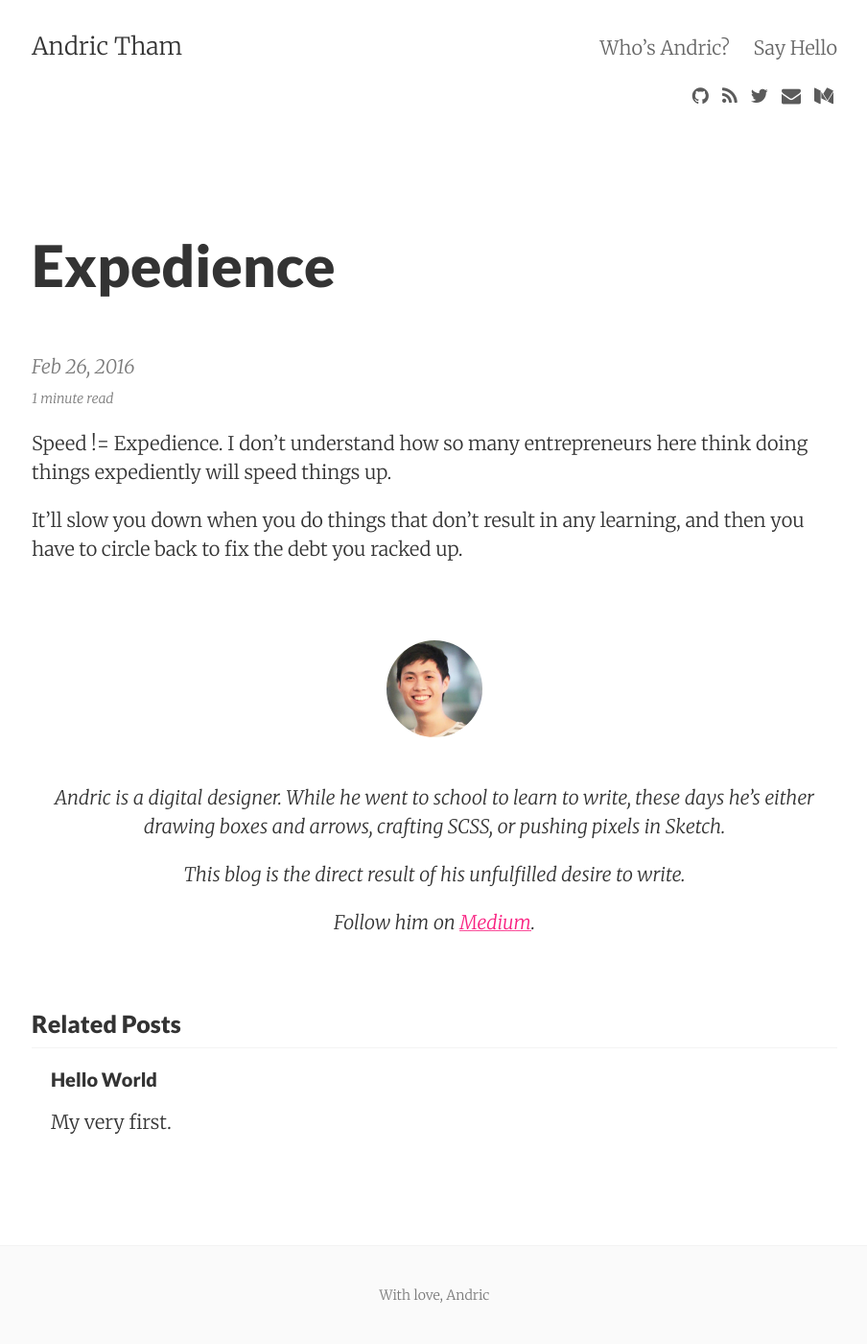
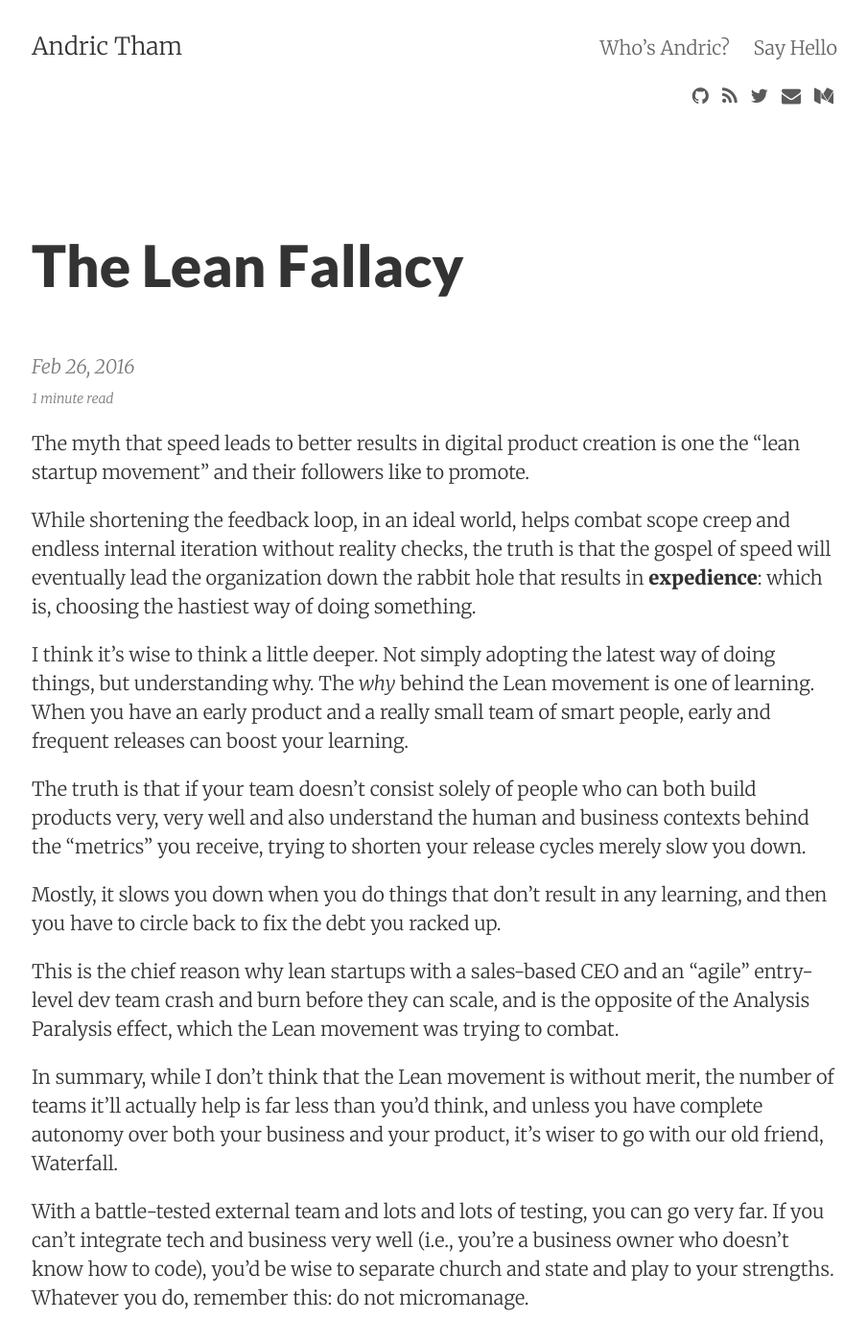
Before and after one commit to andrictham/personal-site-pixyll, a Jekyll site: the page built from _posts/2016-02-26-expedience.md, in a window 1280 px wide and 1400 px high. Shown: the whole window at 96% size, without its empty margins (187-1091 px from the left). Built offline with Jekyll 4.4.1, drawn with Linux system fonts in a browser that asks for light colours; nearby versions of some CDN libraries.

Commit message:
Updated Expedience

```diff
--- a/_posts/2016-02-26-expedience.md
+++ b/_posts/2016-02-26-expedience.md
@@ -1,12 +1,24 @@
 ---
-title: Expedience
-date: 2016-02-26 00:00:00 Z
+title: The Lean Fallacy
+date: 2016-02-26 08:00:00 +08:00
 tags:
 - thoughts
 - startups
 layout: post
 ---
 
-Speed != Expedience. I don't understand how so many entrepreneurs here think doing things expediently will speed things up.
+The myth that speed leads to better results in digital product creation is one the “lean startup movement” and their followers like to promote.
 
-It'll slow you down when you do things that don't result in any learning, and then you have to circle back to fix the debt you racked up.
+While shortening the feedback loop, in an ideal world, helps combat scope creep and endless internal iteration without reality checks, the truth is that the gospel of speed will eventually lead the organization down the rabbit hole that results in **expedience**: which is, choosing the hastiest way of doing something.
+
+I think it’s wise to think a little deeper. Not simply adopting the latest way of doing things, but understanding why. The *why* behind the Lean movement is one of learning. When you have an early product and a really small team of smart people, early and frequent releases can boost your learning.
+
+The truth is that if your team doesn’t consist solely of people who can both build products very, very well and also understand the human and business contexts behind the “metrics” you receive, trying to shorten your release cycles merely slow you down.
+
+Mostly, it slows you down when you do things that don't result in any learning, and then you have to circle back to fix the debt you racked up.
+
+This is the chief reason why lean startups with a sales-based CEO and an “agile” entry-level dev team crash and burn before they can scale, and is the opposite of the Analysis Paralysis effect, which the Lean movement was trying to combat.
+
+In summary, while I don’t think that the Lean movement is without merit,  the number of teams it’ll actually help is far less than you’d think, and unless you have complete autonomy over both your business and your product, it’s wiser to go with our old friend, Waterfall.
+
+With a battle-tested external team and lots and lots of testing, you can go very far. If you can’t integrate tech and business very well (i.e., you’re a business owner who doesn’t know how to code), you’d be wise to separate church and state and play to your strengths. Whatever you do, remember this: do not micromanage.
```
